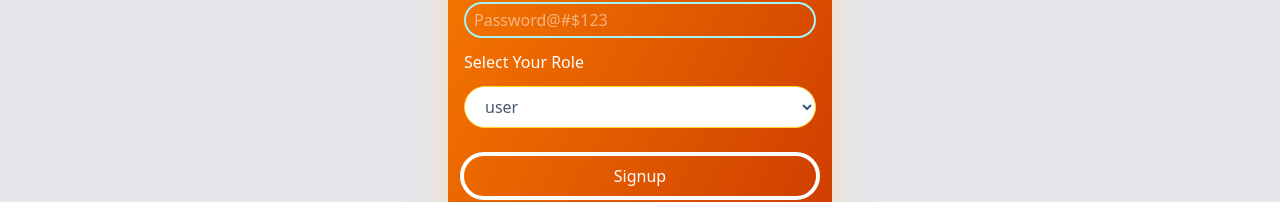
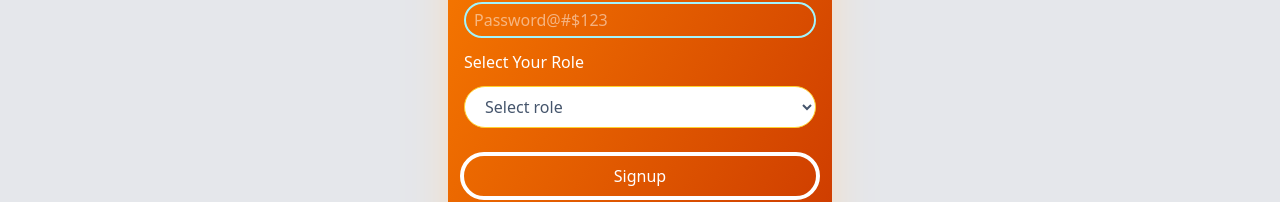
Before and after one commit to mdrezuanislamridoy/digital-sonod-client, a React (Vite) app: page /signup in a window 1280 px wide. Shown: the part 506-708 px from the top of the page. Built offline with nearby package versions, Linux system fonts and the light colour scheme; no server answers.

Commit message:
updated sonod submission

```diff
--- a/src/components/auth/Signup.jsx
+++ b/src/components/auth/Signup.jsx
@@ -145,12 +145,16 @@ export default function Signup() {
         <select
           name="role"
           id="role"
+          value={formData.role}
+          onChange={handleChange}
           className="text-slate-600 bg-white py-2 px-4 outline-none border border-amber-300 rounded-full"
           required
         >
-          <option value={formData.role}>user</option>
-          <option value={formData.role}>chairman </option>
+          <option value="">Select role</option>
+          <option value="user">User</option>
+          <option value="chairman">Chairman</option>
         </select>
+
         <button
           type="submit"
           disabled={formData.verificationCode ? false : true}
```
